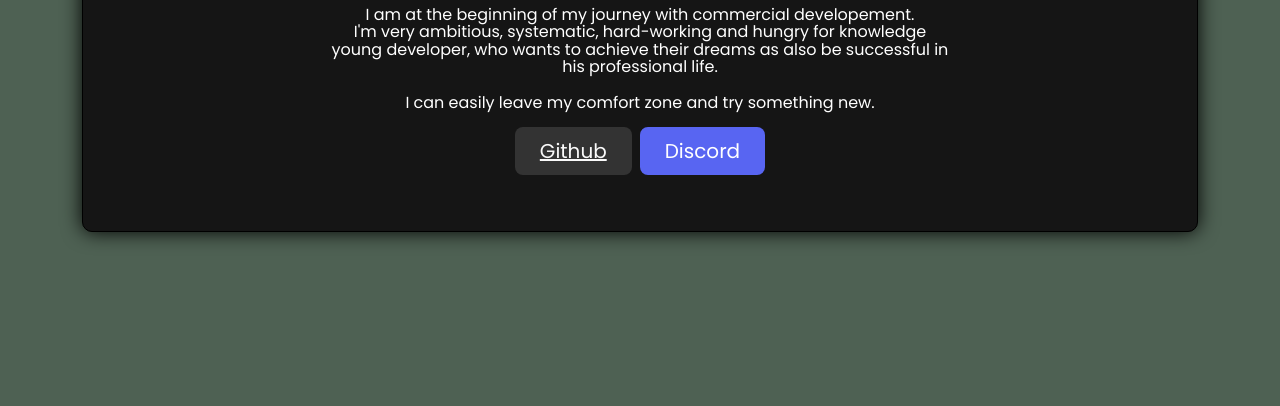
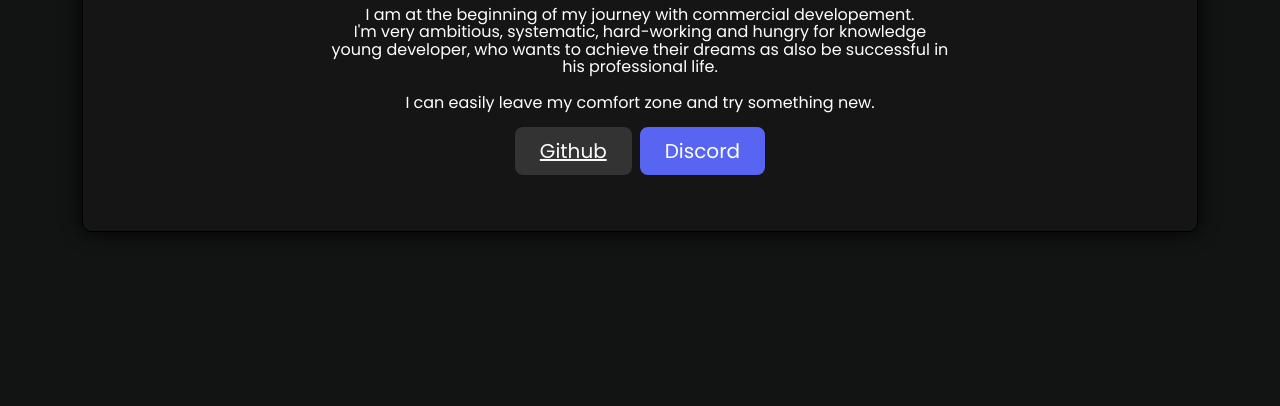
Before and after one commit to 7sky-dev/7sky-dev.github.io, a plain HTML site: page website.html in a window 1280 px wide. Shown: the part 436-842 px from the top of the page. Drawn offline with nearby package versions, Linux system fonts and the light colour scheme.

Commit message:
Update website.html

```diff
--- a/website.html
+++ b/website.html
@@ -27,7 +27,7 @@
         }
     </style>
 </head>
-<body style="background-color: #4E6153;">
+<body style="background-color: #121414;">
 
     <ul class="nav nav-tabs" style="background-color: #141414;">
         <li class="nav-item">
```
